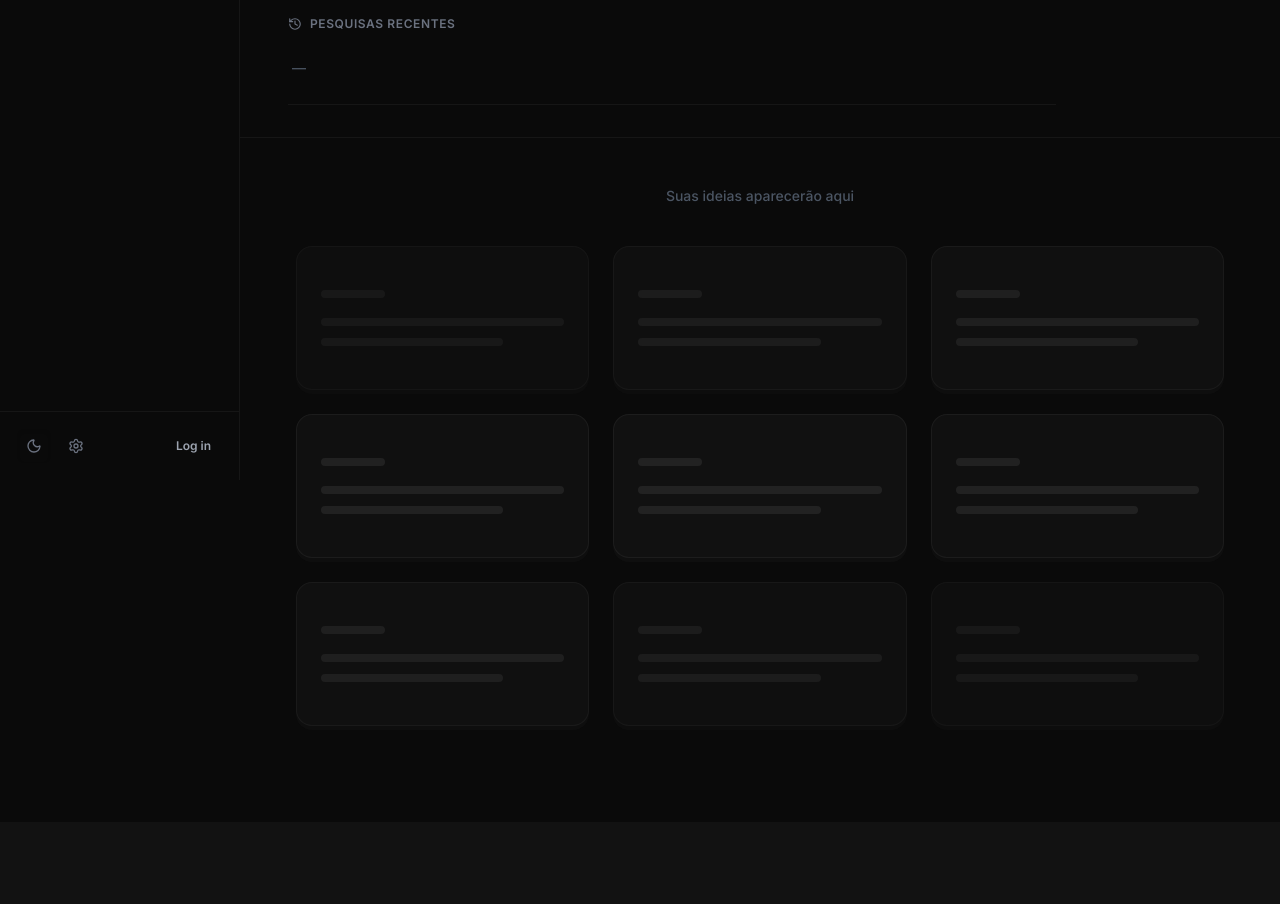
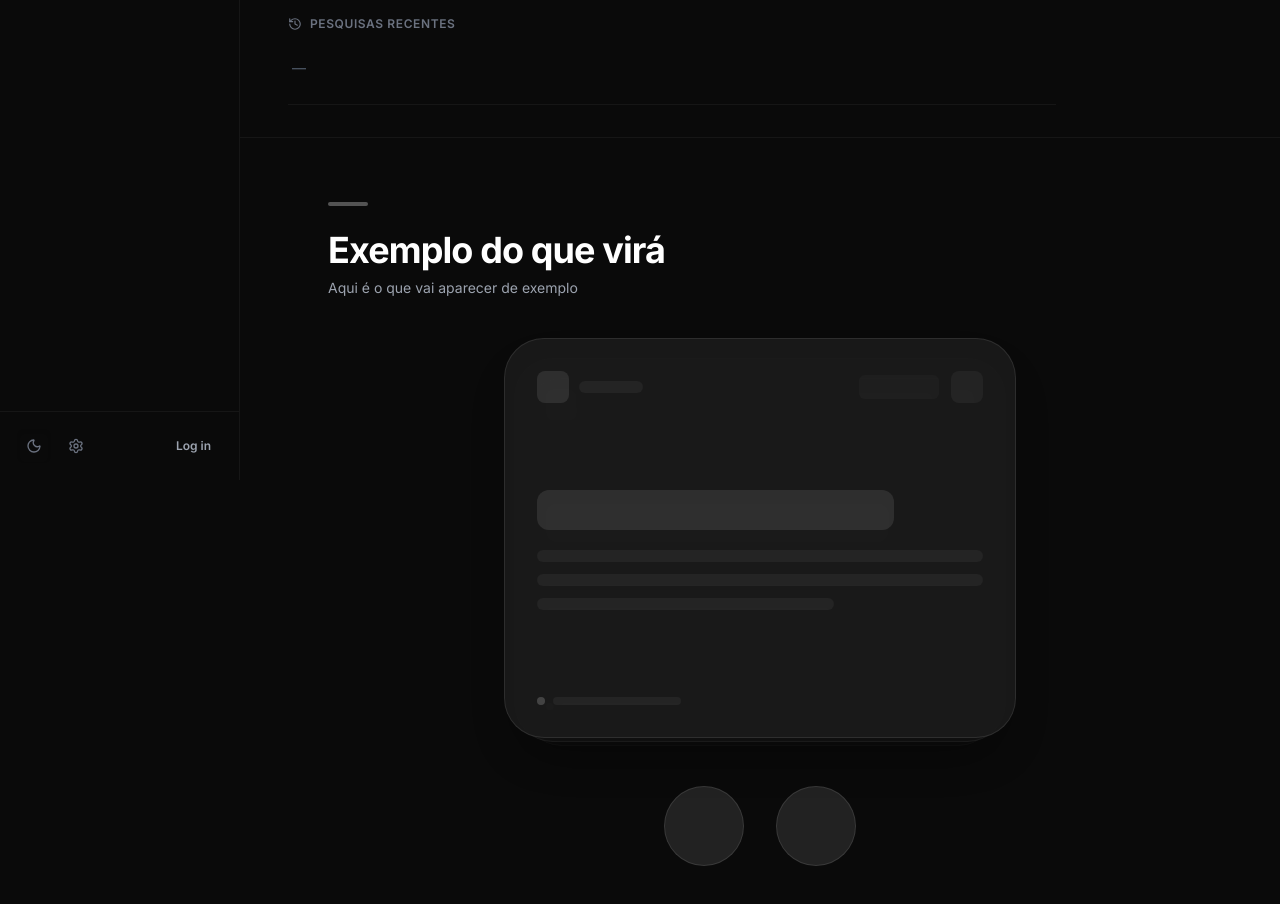
Before and after one commit to T0matas/100IDEIAS, a React (Vite) app: page / in a window 1280 px wide. Shown: the part 320-1224 px from the top of the page. Before the commit the page ends 1142 px from the top, so only its background shows below. Built offline with nearby package versions, Linux system fonts and the light colour scheme.

Commit message:
feat: mudando icone e titulo do sit222222

```diff
--- a/src/App.tsx
+++ b/src/App.tsx
@@ -70,7 +70,7 @@ function App() {
                   animate={{ opacity: 1, y: 0 }}
                   exit={{ opacity: 0, y: -20 }}
                   transition={{ duration: 0.4, ease: "easeOut" }}
-                  className="pt-16 pb-24 flex flex-col items-center w-full min-h-[600px]"
+                  className="pt-16 pb-24 flex flex-col items-start w-full min-h-[600px]"
                 >
                   <IdeaSwiper
                     likedIdeas={likedIdeas}
--- a/src/components/IdeaSwiper.tsx
+++ b/src/components/IdeaSwiper.tsx
@@ -65,15 +65,29 @@ function SwipeCard({ idea, onSwipe, isFront, index, isLiked, onToggleLike }: any
       <motion.div style={{ opacity: nopeOpacity }} className="absolute top-6 right-6 border-4 border-red-500 text-red-500 rounded-xl px-3 py-0.5 text-2xl font-bold uppercase rotate-[15deg] z-10 pointer-events-none">
         Passo
       </motion.div>
+      <div className="flex flex-col h-full pointer-events-none select-none relative z-0">
+        <div className="flex items-center justify-between mb-8">
+          <div className="flex items-center gap-2.5">
+            <div className="w-8 h-8 bg-white rounded-lg flex items-center justify-center text-black shadow-lg">
+              <Lightbulb className="w-4.5 h-4.5" />
+            </div>
+            <span className="text-sm font-bold text-white tracking-tight">
+              100<span className="text-gray-500">ideias</span>
+            </span>
+          </div>
 
-      <div className={cn("absolute top-5 right-5 z-20 transition-opacity", isFront ? "opacity-100" : "opacity-0 pointer-events-none")}>
+          <div className="flex items-center gap-3 pointer-events-auto">
+            <div className="text-[10px] font-bold text-gray-600 uppercase tracking-widest bg-white/5 px-2.5 py-1 rounded-md border border-white/5 h-fit">
+              Sugestão IA
+            </div>
+
             <button
               onClick={onToggleLike}
               className={cn(
-            "p-2.5 border rounded-full transition-all cursor-pointer active:scale-90 shadow-xl",
+                "p-2 rounded-xl border transition-all cursor-pointer active:scale-90",
                 isLiked
-              ? "bg-white/10 border-white/40 text-white"
-              : "bg-background/80 backdrop-blur-md border-white/10 text-gray-400 hover:text-white hover:border-white/40 hover:bg-white/10"
+                  ? "bg-white/10 border-white/20 text-white"
+                  : "bg-white/[0.03] border-white/5 text-gray-500 hover:text-white hover:border-white/20 hover:bg-white/10"
               )}
               title={isLiked ? "Remover dos Favoritos" : "Favoritar Ideia"}
             >
@@ -86,17 +100,21 @@ function SwipeCard({ idea, onSwipe, isFront, index, isLiked, onToggleLike }: any
               </motion.div>
             </button>
           </div>
+        </div>
 
-      <div className="flex flex-col h-full items-center text-center justify-center pointer-events-none select-none relative z-0">
-        <div className="p-3 mb-5 rounded-2xl bg-background border border-white/5 text-white">
-          <Lightbulb className="w-8 h-8" />
-        </div>
-        <h3 className="mb-3 text-2xl font-bold text-white leading-tight">
+        <div className="flex-1 flex flex-col justify-center">
+          <h3 className="mb-4 text-3xl font-bold text-white leading-tight tracking-tight">
             {idea.title}
           </h3>
-        <p className="text-gray-400 text-base leading-relaxed">
+          <p className="text-gray-400 text-lg leading-relaxed max-w-[90%]">
             {idea.description}
           </p>
+        </div>
+
+        <div className="mt-auto pt-6 flex items-center gap-2 text-[11px] font-medium text-gray-500 uppercase tracking-widest">
+          <div className="w-1.5 h-1.5 rounded-full bg-white animate-pulse" />
+          Ideia Pronta para Executar
+        </div>
       </div>
     </motion.div>
   );
@@ -142,14 +160,18 @@ export function IdeaSwiper({ likedIdeas, setLikedIdeas, onReset }: any) {
   }
 
   return (
-    <section className="px-4 pb-24 mx-auto max-w-lg flex flex-col items-center">
-      <div className="w-10 h-1 bg-white rounded-full mb-6 opacity-20" />
-      <div className="mb-8 text-center">
-        <h2 className="text-2xl font-bold text-white mb-2">Avalie as Ideias</h2>
-        <p className="text-gray-400 text-sm">Arraste para direita se curtiu, esquerda se não.</p>
+    <section className="px-4 pb-24 mx-auto max-w-4xl w-full flex flex-col items-start">
+      <div className="w-10 h-1 bg-white rounded-full mb-6 opacity-80" />
+      <div className="mb-10 text-left">
+        <h1 className="text-2xl md:text-4xl font-bold text-white mb-2 tracking-tight leading-tight">
+          Avalie as Ideias
+        </h1>
+        <p className="text-gray-400 text-sm max-w-xl">
+          Arraste para a direita as que você curtiu e para a esquerda as que não fazem sentido agora.
+        </p>
       </div>
 
-      <div className="relative w-full h-[360px] mb-10">
+      <div className="relative w-full max-w-lg h-[400px] mb-12 self-center">
         <AnimatePresence>
           {ideas.length > 0 ? (
             // Reversing so that index 0 is rendered last (on top)
@@ -176,7 +198,7 @@ export function IdeaSwiper({ likedIdeas, setLikedIdeas, onReset }: any) {
               animate={{ opacity: 1, scale: 1 }}
               exit={{ opacity: 0, scale: 0.95 }}
               transition={{ duration: 0.3 }}
-              className="absolute inset-0 flex flex-col items-center justify-center p-8 bg-surface/50 border border-white/5 rounded-3xl text-center"
+              className="absolute inset-0 flex flex-col items-center justify-center p-8 bg-surface/50 border border-white/5 rounded-[2.5rem] text-center"
             >
               <h3 className="text-2xl font-bold text-white mb-4">Você avaliou todas!</h3>
               <p className="text-gray-400 mb-8">
@@ -198,18 +220,20 @@ export function IdeaSwiper({ likedIdeas, setLikedIdeas, onReset }: any) {
       </div>
 
       {ideas.length > 0 && (
-        <div className="flex items-center space-x-6">
+        <div className="flex items-center space-x-8 self-center">
           <button
             onClick={() => forceSwipe('left')}
-            className="flex items-center justify-center w-16 h-16 rounded-full bg-surface border border-white/5 text-red-500 hover:bg-red-500/10 hover:border-red-500/50 transition-all active:scale-95"
+            className="flex items-center justify-center w-20 h-20 rounded-full bg-surface border border-white/5 text-red-500 hover:bg-red-500/10 hover:border-red-500/50 transition-all active:scale-90 shadow-xl"
+            title="Não gostei"
           >
-            <ThumbsDown className="w-8 h-8" />
+            <ThumbsDown className="w-10 h-10" />
           </button>
           <button
             onClick={() => forceSwipe('right')}
-            className="flex items-center justify-center w-16 h-16 rounded-full bg-surface border border-white/5 text-green-500 hover:bg-green-500/10 hover:border-green-500/50 transition-all active:scale-95"
+            className="flex items-center justify-center w-20 h-20 rounded-full bg-surface border border-white/5 text-green-500 hover:bg-green-500/10 hover:border-green-500/50 transition-all active:scale-90 shadow-xl"
+            title="Gostei"
           >
-            <ThumbsUp className="w-8 h-8" />
+            <ThumbsUp className="w-10 h-10" />
           </button>
         </div>
       )}
--- a/src/components/MobileView.tsx
+++ b/src/components/MobileView.tsx
@@ -81,7 +81,7 @@ export function MobileView({
                   animate={{ opacity: 1, scale: 1 }}
                   exit={{ opacity: 0, scale: 0.98 }}
                   transition={{ duration: 0.4, ease: "easeOut" }}
-                  className="flex flex-col items-center w-full"
+                  className="flex flex-col items-start w-full"
                 >
                   <IdeaSwiper
                     likedIdeas={likedIdeas}
--- a/src/components/SkeletonGrid.tsx
+++ b/src/components/SkeletonGrid.tsx
@@ -2,27 +2,72 @@ import { motion } from "framer-motion"
 
 export function SkeletonGrid() {
   return (
-    <div className="px-12 mt-12 w-full max-w-5xl mx-auto">
-      <p className="text-center text-gray-600 mb-10 text-sm font-medium">Suas ideias aparecerão aqui</p>
-      <div className="grid grid-cols-1 md:grid-cols-2 lg:grid-cols-3 gap-6">
-        {Array.from({ length: 9 }).map((_, i) => (
+    <div className="px-4 pt-16 pb-24 mx-auto max-w-4xl w-full flex flex-col items-start">
+      {/* Skeleton Header matching IdeaSwiper */}
+      <div className="w-10 h-1 bg-white rounded-full mb-6 opacity-30 animate-pulse" />
+      <div className="mb-10 text-left w-full">
+        <h1 className="text-2xl md:text-4xl font-bold text-white mb-2 tracking-tight leading-tight">
+          Exemplo do que virá
+        </h1>
+        <p className="text-gray-400 text-sm max-w-xl">
+          Aqui é o que vai aparecer de exemplo
+        </p>
+      </div>
+
+      {/* Skeleton Stack mimicking IdeaSwiper */}
+      <div className="relative w-full max-w-lg h-[400px] mb-12 self-center">
+        {[0, 1, 2].map((i) => (
           <motion.div
             key={i}
-            initial={{ opacity: 0.4 }}
-            animate={{ opacity: [0.4, 1, 0.4] }}
+            initial={{ opacity: 1 - (i * 0.3) }}
+            animate={{ opacity: [1 - (i * 0.3), 0.8 - (i * 0.3), 1 - (i * 0.3)] }}
             transition={{
               duration: 2,
               repeat: Infinity,
               ease: "easeInOut",
-              delay: i * 0.15
+              delay: i * 0.2
             }}
-            className="bg-[#111111] border border-white/5 rounded-2xl p-6 h-36 flex flex-col justify-center shadow-[0_4px_0_rgb(15,15,15)]"
+            style={{
+              scale: 1 - (i * 0.04),
+              y: i * 12,
+              zIndex: 10 - i
+            }}
+            className="absolute inset-0 bg-[#1A1A1A] border border-white/10 rounded-[2.5rem] p-8 flex flex-col justify-between shadow-2xl"
           >
-            <div className="w-16 h-2 bg-[#222222] rounded-full mb-5"></div>
-            <div className="w-full h-2 bg-[#222222] rounded-full mb-3"></div>
-            <div className="w-3/4 h-2 bg-[#222222] rounded-full"></div>
+            {/* Skeleton Card Internal Structure */}
+            <div className="flex items-center justify-between mb-8">
+              <div className="flex items-center gap-2.5">
+                <div className="w-8 h-8 bg-white/10 rounded-lg"></div>
+                <div className="w-16 h-3 bg-white/5 rounded-full"></div>
+              </div>
+
+              <div className="flex items-center gap-3">
+                <div className="w-20 h-6 bg-white/5 rounded-md opacity-50"></div>
+                <div className="w-8 h-8 bg-white/5 rounded-lg"></div>
+              </div>
+            </div>
+
+            <div className="flex-1 flex flex-col justify-center space-y-5">
+              <div className="w-4/5 h-10 bg-white/10 rounded-xl"></div>
+              <div className="space-y-3">
+                <div className="w-full h-3 bg-white/5 rounded-full"></div>
+                <div className="w-full h-3 bg-white/5 rounded-full"></div>
+                <div className="w-2/3 h-3 bg-white/5 rounded-full"></div>
+              </div>
+            </div>
+
+            <div className="mt-8 flex items-center gap-2">
+              <div className="w-2 h-2 rounded-full bg-white/20"></div>
+              <div className="w-32 h-2 bg-white/5 rounded-full"></div>
+            </div>
           </motion.div>
         ))}
+      </div>
+
+      {/* Skeleton Buttons */}
+      <div className="flex items-center space-x-8 self-center">
+        <div className="w-20 h-20 rounded-full bg-white/10 border border-white/10 animate-pulse"></div>
+        <div className="w-20 h-20 rounded-full bg-white/10 border border-white/10 animate-pulse"></div>
       </div>
     </div>
   )
```
Lines whose indentation alone changed are shown as unchanged.
